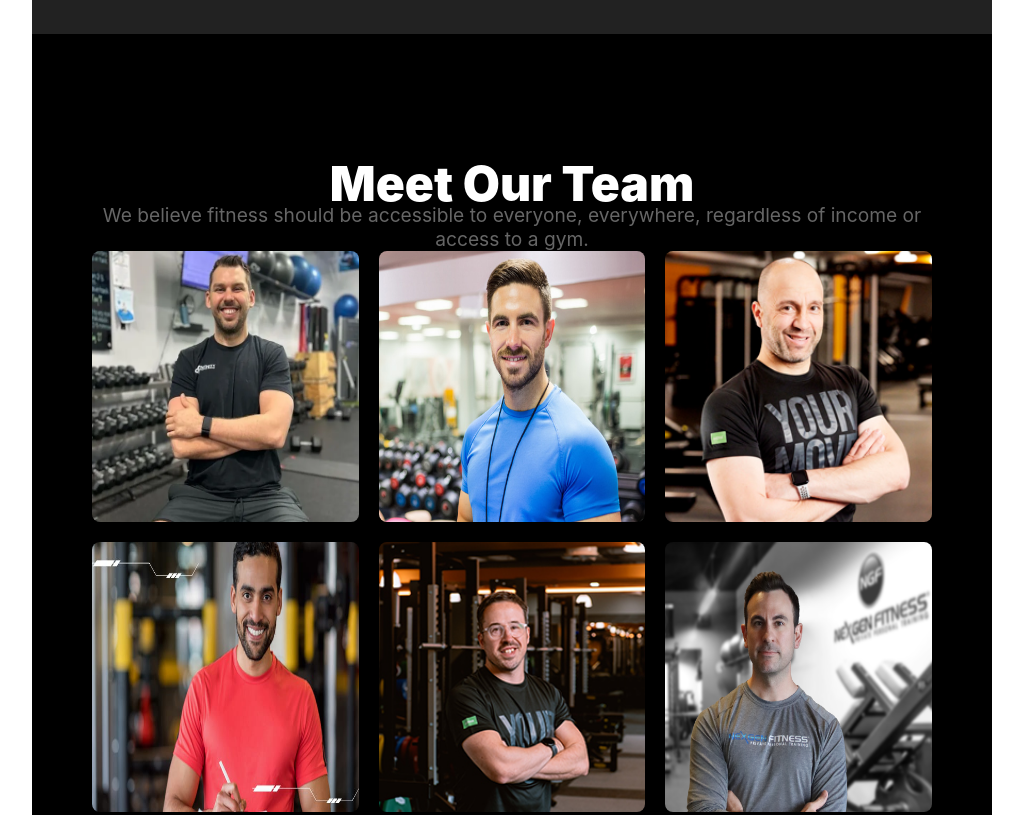
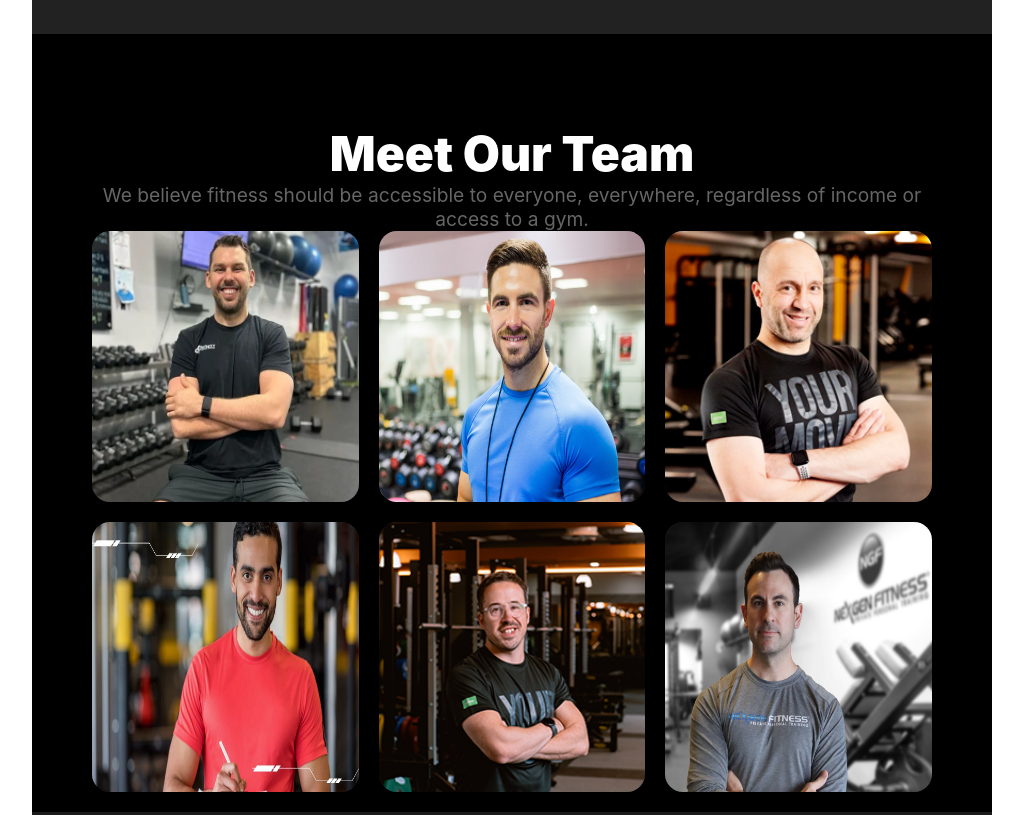
Before and after one commit to ibrahimsikder314/Assignment-2, a plain HTML site: page index.html in a window 1280 px wide. Shown: the part 2720-3535 px from the top of the page, without its empty margins (128-1151 px from the left). Drawn offline with Linux system fonts and the light colour scheme.

Commit message:
added the team section

```diff
--- a/style/style.css
+++ b/style/style.css
@@ -410,6 +410,7 @@ input, select{
 }
 .section-header{
     /* padding-bottom: 400px; */
+    margin-top: -30px;
 
 }
 .section-header h1 {
@@ -421,7 +422,6 @@ input, select{
 }
 
 .section-header p {
-    margin-top: -10px;
     font-size: 1.2em;
     color: #666;
 }
@@ -437,27 +437,32 @@ input, select{
     width: calc(33.333% - 40px);
     text-align: center;
     position: relative
+
 }
 
 .image-item img {
     width: 100%;
     height: 100%;
-    border-radius: 8px;
+    border-radius: 18px;
+    background-color: #1a1f1f;
 }
 
 .image-info {
     margin-top: 350px;
     position: absolute;
+    padding-left: 15px;
 }
 
 .image-info h2 {
-    font-size: 1.2em;
-    margin: 0;
+    font-size: 22px;
+    color: white;
+
 }
 
 .image-info p {
-    font-size: 1em;
+    font-size: 16px;
     color: #666;
+    padding-right: 90px;
 }
 
 
```
